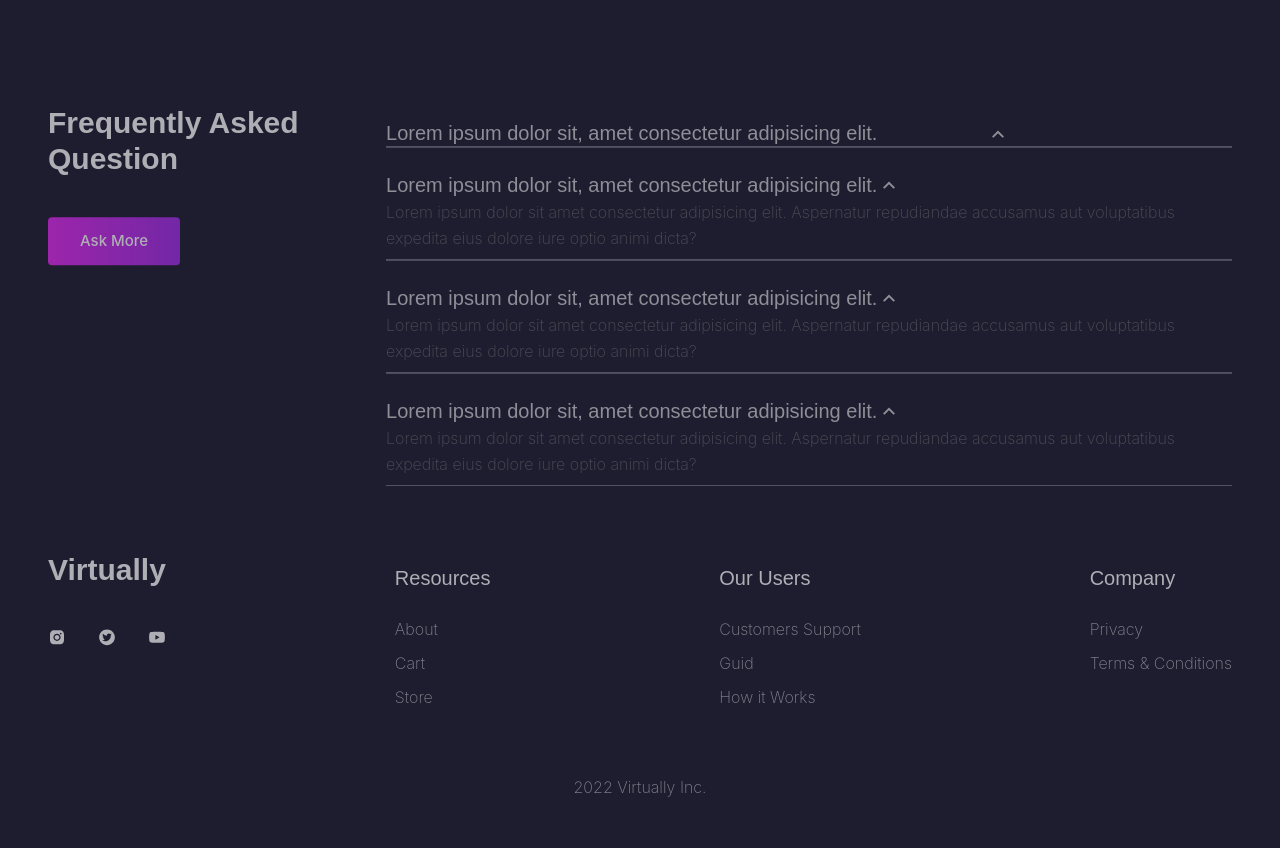
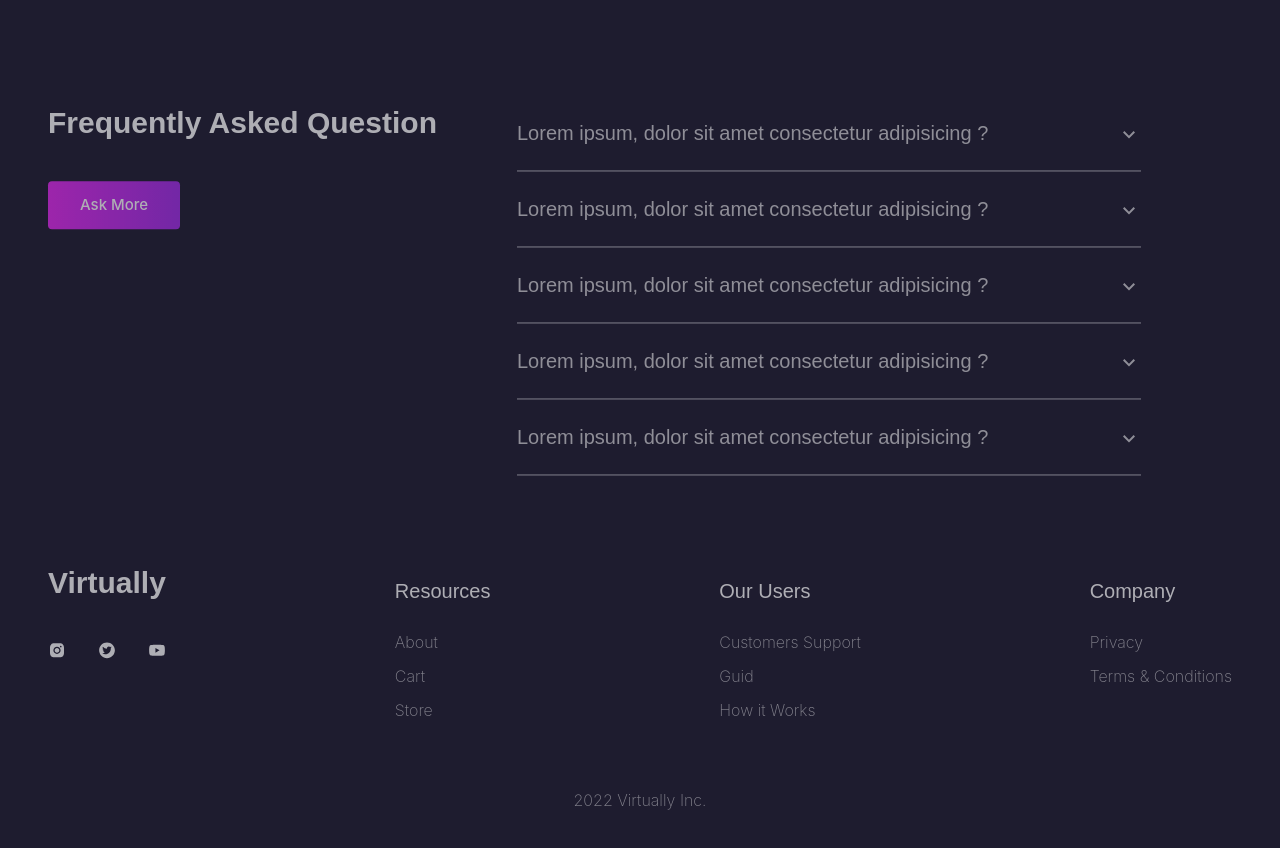
Before and after one commit to AbbasAnosh/Virtually---Virtual-Reality-Store-Landing-Page, a React (Create React App) app: page / in a window 1280 px wide. Shown: the part 4840-5688 px from the top of the page. Built offline with nearby package versions, Linux system fonts and the light colour scheme.

Commit message:
question page changes

```diff
--- a/src/components/Question.js
+++ b/src/components/Question.js
@@ -4,16 +4,60 @@ import {
   MdOutlineKeyboardArrowDown,
 } from "react-icons/md";
 
+const questions = [
+  {
+    state: false,
+    question: "Lorem ipsum, dolor sit amet consectetur adipisicing ?",
+    answer:
+      "Lorem ipsum dolor sit amet consectetur adipisicing elit. Beatae ea a possimus porro nisi possimus porro nisi !",
+    id: 1,
+  },
+  {
+    state: false,
+    question: "Lorem ipsum, dolor sit amet consectetur adipisicing ?",
+    answer:
+      "Lorem ipsum dolor sit amet consectetur adipisicing elit. Beatae ea a possimus porro nisi possimus porro nisi !",
+    id: 2,
+  },
+  {
+    state: false,
+    question: "Lorem ipsum, dolor sit amet consectetur adipisicing ?",
+    answer:
+      "Lorem ipsum dolor sit amet consectetur adipisicing elit. Beatae ea a possimus porro nisi possimus porro nisi !",
+    id: 3,
+  },
+  {
+    state: false,
+    question: "Lorem ipsum, dolor sit amet consectetur adipisicing ?",
+    answer:
+      "Lorem ipsum dolor sit amet consectetur adipisicing elit. Beatae ea a possimus porro nisi possimus porro nisi !",
+    id: 4,
+  },
+  {
+    state: false,
+    question: "Lorem ipsum, dolor sit amet consectetur adipisicing ?",
+    answer:
+      "Lorem ipsum dolor sit amet consectetur adipisicing elit. Beatae ea a possimus porro nisi possimus porro nisi !",
+    id: 5,
+  },
+];
 const Question = () => {
-  const [isShown, setIsShown] = useState(false);
-  const handleClick = () => {
-    setIsShown(true);
+  const [questionsList, setQuestionsList] = useState(questions);
+  const show = (id) => {
+    let updatedQuestion = [];
+    questionsList.map((question) => {
+      if (question.id === id) {
+        question.state = !question.state;
+      }
+      updatedQuestion.push(question);
+    });
+    setQuestionsList(updatedQuestion);
   };
 
   return (
     <section className="mb-20">
       <div className="container mx-auto">
-        <div className="lg:flex lg:space-x-10 ">
+        <div className="lg:flex lg:space-x-20 ">
           <div data-aos="fade-up" data-aos-offset="300" data-aos-delay="1800">
             <h1 className="text-3xl font-bold mb-10">
               Frequently Asked Question
@@ -22,66 +66,21 @@ const Question = () => {
           </div>
 
           <div data-aos="fade-up" data-aos-offset="300" data-aos-delay="2000">
-            <div className="border-b mb-6 ">
-              <h3 className="text-xl flex items-center">
-                Lorem ipsum dolor sit, amet consectetur adipisicing elit.
-              </h3>
-              <div className="">
-                <MdOutlineKeyboardArrowUp
-                  onClick={handleClick}
-                  className="text-2xl cursor-pointer lg:ml-[600px] lg:mt-[-25px]"
+            {questionsList.map((question) => (
+              <div className="border-b mb-6 ">
+                <h3 className="text-xl flex items-center">
+                  {question.question}
+                </h3>
+
+                <MdOutlineKeyboardArrowDown
+                  onClick={() => show(question.id)}
+                  className="text-2xl cursor-pointer lg:ml-[600px] lg:mt-[-25px] mb-6"
                 />
-                {isShown && (
-                  <div className="">
-                    <MdOutlineKeyboardArrowDown
-                      onClick={() => setIsShown(false)}
-                      className="text-2xl cursor-pointer lg:ml-[600px] lg:mt-[-25px]"
-                    />
-                    <p className="text-[#7C7C7C] mb-2">
-                      Lorem ipsum dolor sit amet consectetur adipisicing elit.
-                      Aspernatur repudiandae accusamus aut voluptatibus expedita
-                      eius dolore iure optio animi dicta?
-                    </p>
-                  </div>
+                {question.state && (
+                  <p className="text-[#7C7C7C] mb-4">{question.answer}</p>
                 )}
               </div>
-            </div>
-            <div className="border-b mb-6">
-              <h3 className="text-xl flex items-center">
-                Lorem ipsum dolor sit, amet consectetur adipisicing elit.
-                <MdOutlineKeyboardArrowUp className="text-2xl cursor-pointer" />
-              </h3>
-
-              <p className="text-[#7C7C7C] mb-2">
-                Lorem ipsum dolor sit amet consectetur adipisicing elit.
-                Aspernatur repudiandae accusamus aut voluptatibus expedita eius
-                dolore iure optio animi dicta?
-              </p>
-            </div>
-            <div className="border-b mb-6">
-              <h3 className="text-xl flex items-center">
-                Lorem ipsum dolor sit, amet consectetur adipisicing elit.
-                <MdOutlineKeyboardArrowUp className="text-2xl cursor-pointer" />
-              </h3>
-
-              <p className="text-[#7C7C7C] mb-2">
-                Lorem ipsum dolor sit amet consectetur adipisicing elit.
-                Aspernatur repudiandae accusamus aut voluptatibus expedita eius
-                dolore iure optio animi dicta?
-              </p>
-            </div>
-            <div className="border-b">
-              <h3 className="text-xl flex items-center">
-                Lorem ipsum dolor sit, amet consectetur adipisicing elit.
-                <MdOutlineKeyboardArrowUp className="text-2xl cursor-pointer" />
-              </h3>
-
-              <p className="text-[#7C7C7C] mb-2">
-                Lorem ipsum dolor sit amet consectetur adipisicing elit.
-                Aspernatur repudiandae accusamus aut voluptatibus expedita eius
-                dolore iure optio animi dicta?
-              </p>
-            </div>
+            ))}
           </div>
         </div>
       </div>
```
Also changed, not shown: src/assets/img2/Screenshot 2022-08-08 151833.png (added).
